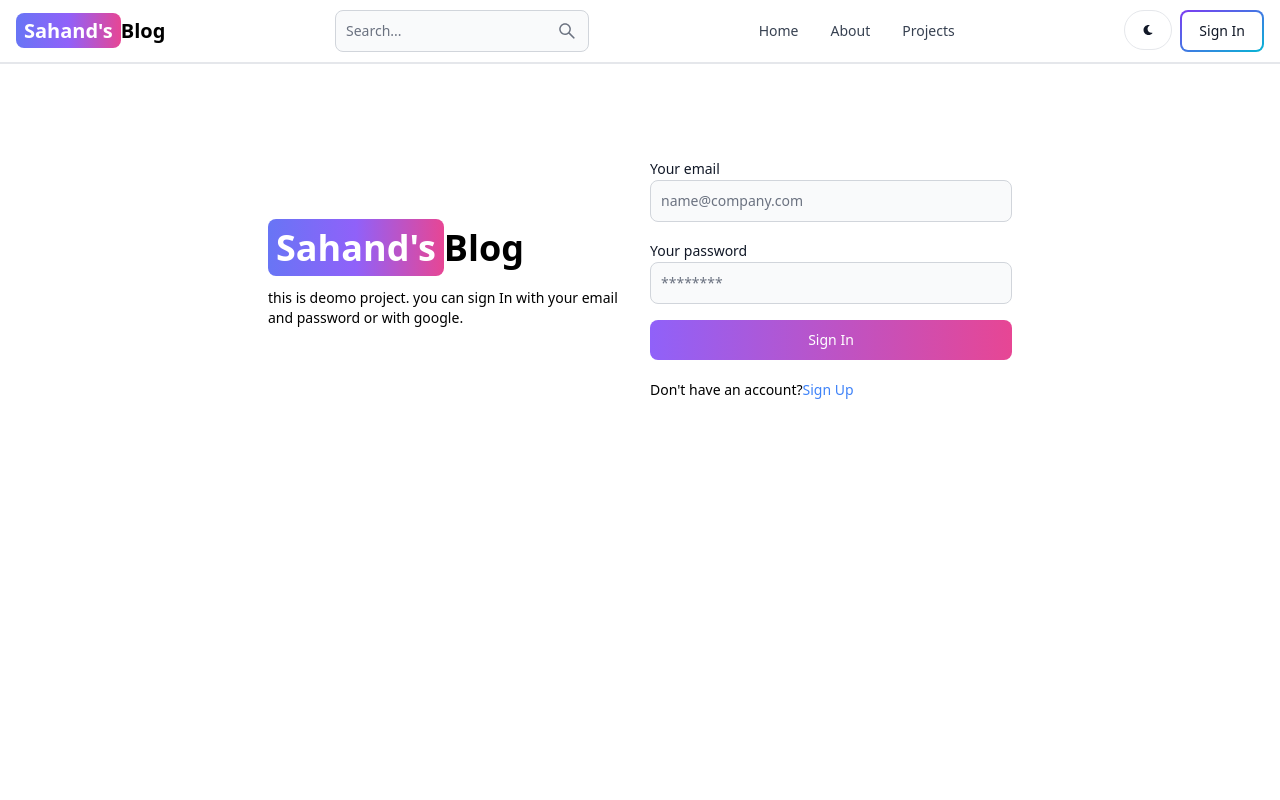
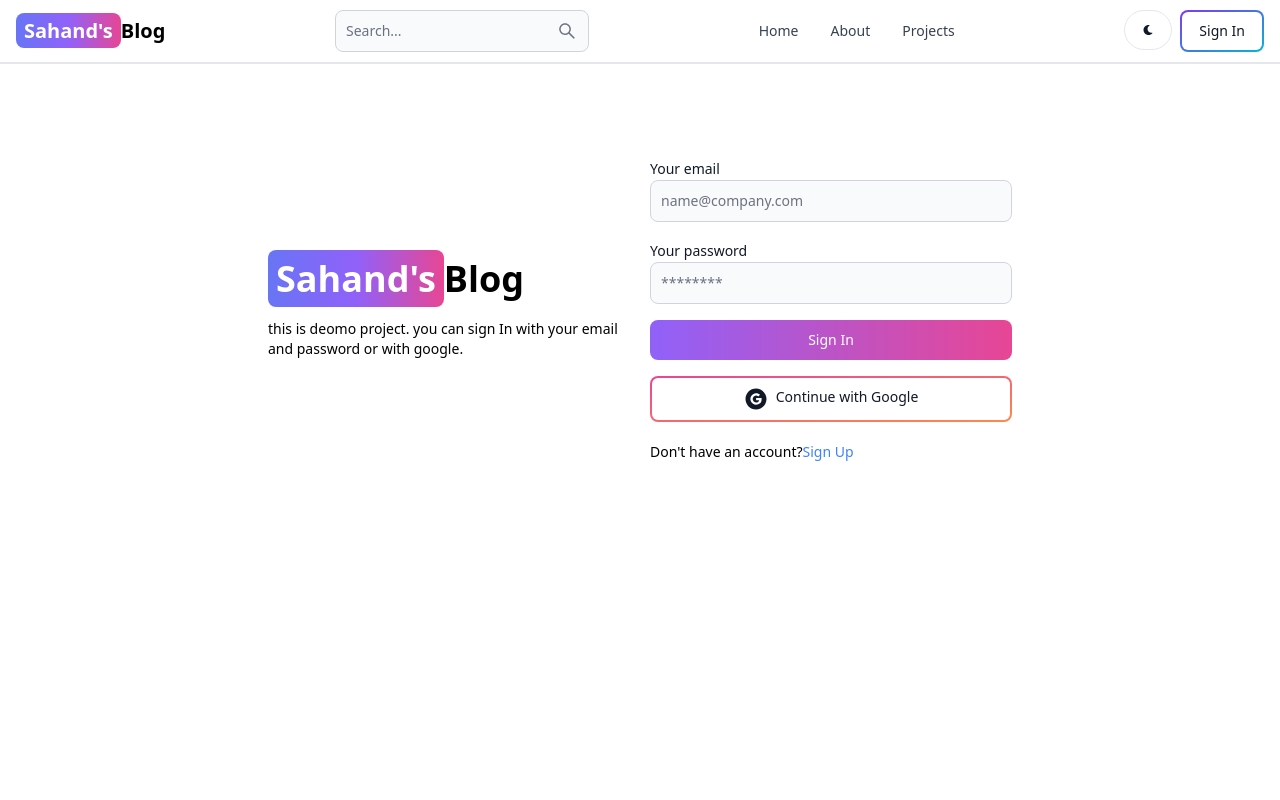
Before and after one commit to Murtaza2921/mern-blog, a React (Vite) app in the folder client/: page /sign-in in a window 1280 px wide. Shown: the top 800 px of the page. Built offline with nearby package versions, Linux system fonts and the light colour scheme; no server answers.

Commit message:
add OAuth

```diff
--- a/client/package.json
+++ b/client/package.json
@@ -11,6 +11,7 @@
   },
   "dependencies": {
     "@reduxjs/toolkit": "^2.2.1",
+    "firebase": "^10.8.0",
     "flowbite-react": "^0.7.2",
     "react": "^18.2.0",
     "react-dom": "^18.2.0",
--- /dev/null
+++ b/client/src/components/OAuth.jsx
@@ -0,0 +1,29 @@
+import { Button } from "flowbite-react";
+import React from "react";
+import { AiFillGoogleCircle } from "react-icons/ai";
+import { GoogleAuthProvider, signInWithPopup, getAuth } from "firebase/auth";
+import { app } from "../firebase";
+export default function OAuth() {
+  const auth = getAuth(app);
+  const handleGoogleClick = async () => {
+    const provider = new GoogleAuthProvider();
+    provider.setCustomParameters({ prompt: "select_account" });
+    try {
+      const resultsGromGoogle = await signInWithPopup(auth, provider);
+      console.log(resultsFromGoogle);
+    } catch (error) {
+      console.log(error);
+    }
+  };
+  return (
+    <Button
+      type="button"
+      gradientDuoTone="pinkToOrange"
+      outline
+      onClick={handleGoogleClick}
+    >
+      <AiFillGoogleCircle className="w-6 h-6 mr-2" />
+      Continue with Google
+    </Button>
+  );
+}
--- /dev/null
+++ b/client/src/firebase.js
@@ -0,0 +1,17 @@
+// Import the functions you need from the SDKs you need
+import { initializeApp } from "firebase/app";
+// TODO: Add SDKs for Firebase products that you want to use
+// https://firebase.google.com/docs/web/setup#available-libraries
+
+// Your web app's Firebase configuration
+const firebaseConfig = {
+  apiKey: import.meta.env.VITE_FIREBASE_API_KEY,
+  authDomain: "mern-blog-d43c1.firebaseapp.com",
+  projectId: "mern-blog-d43c1",
+  storageBucket: "mern-blog-d43c1.appspot.com",
+  messagingSenderId: "605063598536",
+  appId: "1:605063598536:web:af087934bfaf434f15f0fd",
+};
+
+// Initialize Firebase
+export const app = initializeApp(firebaseConfig);
--- a/client/src/pages/SignIn.jsx
+++ b/client/src/pages/SignIn.jsx
@@ -7,6 +7,7 @@
   signInSuccess,
   signInFailure,
 } from "../redux/user/userSlice";
+import OAuth from "../components/OAuth";
 export default function SignIn() {
   const [formData, setFormData] = useState({});
   const { loading, error: errorMessage } = useSelector((state) => state.user);
@@ -92,6 +93,7 @@
                 "Sign In"
               )}
             </Button>
+            <OAuth />
           </form>
           <div className="flex gap -2 text-sm mt-5">
             <span>Don't have an account?</span>
--- a/client/src/pages/SignUp.jsx
+++ b/client/src/pages/SignUp.jsx
@@ -1,6 +1,7 @@
 import { Alert, Button, Label, Spinner, TextInput } from "flowbite-react";
 import { useState } from "react";
 import { Link, useNavigate } from "react-router-dom";
+import OAuth from "../components/OAuth";
 
 export default function SignUp() {
   const [formData, setFormData] = useState({});
@@ -97,6 +98,7 @@
                 "Sign Up"
               )}
             </Button>
+            <OAuth />
           </form>
           <div className="flex gap -2 text-sm mt-5">
             <span>Have an account?</span>
```
